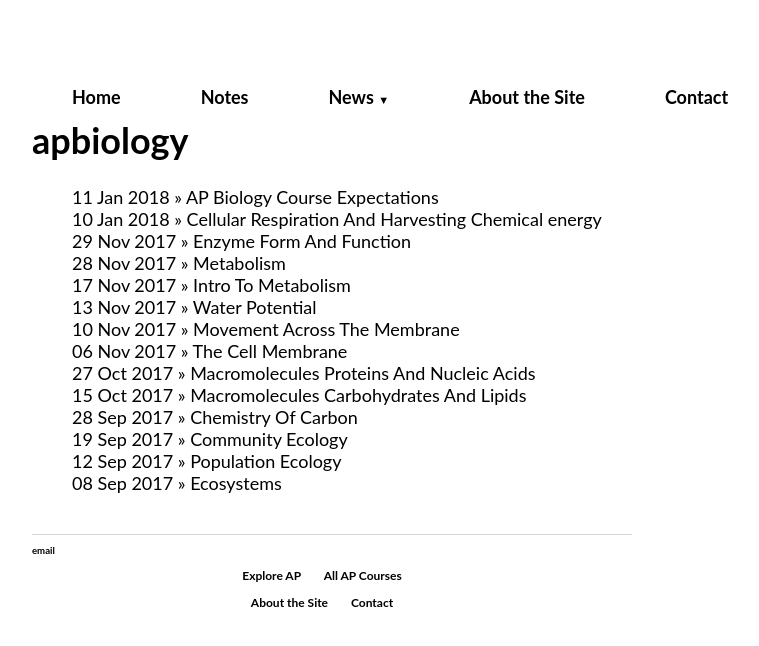
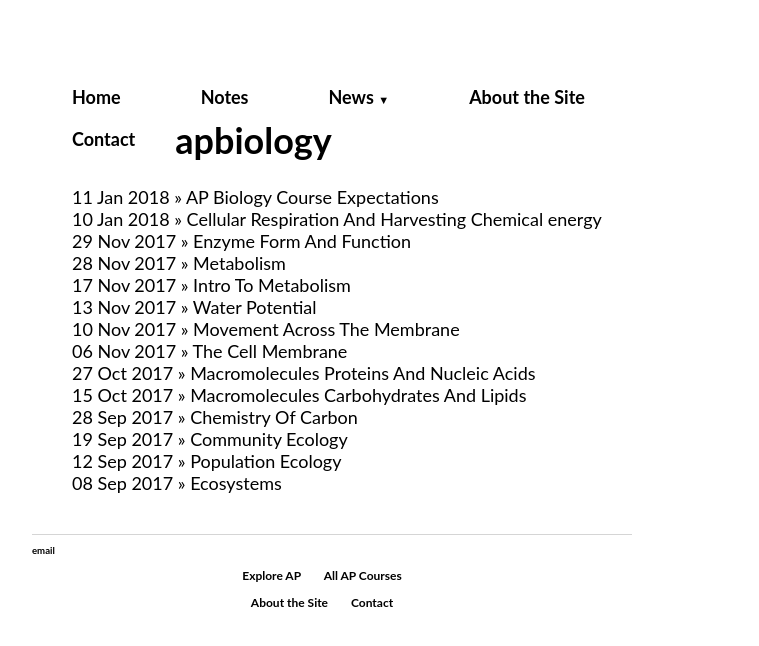
Before and after one commit to meganscarlett/meganscarlett.github.io, a Jekyll site: the page built from notes/index.html, in a window 1280 px wide. Shown: the top 646 px of the page, without its empty margins (123-882 px from the left). Built offline with Jekyll 4.4.1, drawn with Linux system fonts in a browser that asks for light colours.

Commit message:
Update menu.css

```diff
--- a/css/menu.css
+++ b/css/menu.css
@@ -1,20 +1,17 @@
 .clearfix:after {
     display:block;
     clear:both;
-}
-.page {
-  width: 600px;
-  margin: 0 auto;
 }
 
 /*----- Menu Outline -----*/
 .menu-wrap {
     width:100%;
     background:#FFFFFF;
+    body: {width:100%;};
 }
 
 .menu {
-    width:850px;
+    width:600px;
     margin:0px auto;
 }
 
```
